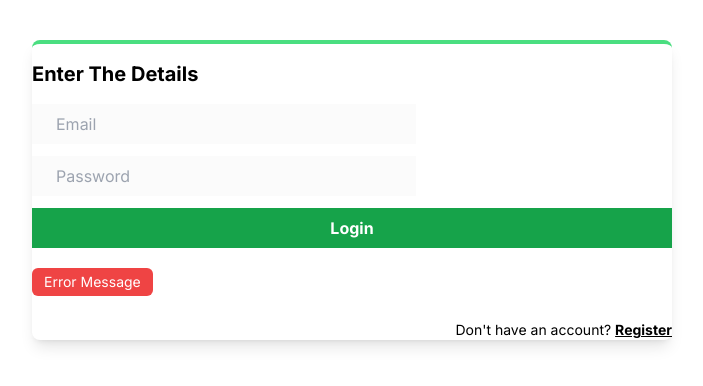
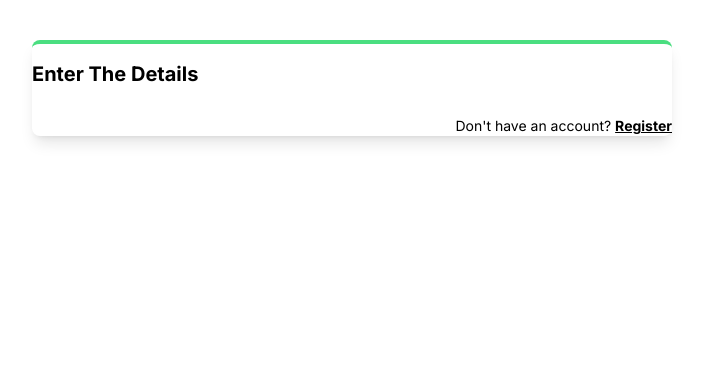
Before and after one commit to adarshdabral/vakeel, a Next.js app: page / in a window 1280 px wide. Shown: the top 386 px of the page, without its empty margins (288-991 px from the left). Built offline with nearby package versions, Linux system fonts and the light colour scheme.

Commit message:
Update LoginForm.tsx

```diff
--- a/src/components/LoginForm.tsx
+++ b/src/components/LoginForm.tsx
@@ -6,10 +6,10 @@ export default function LoginForm() {
             <div className="shadow-lg rounded-lg border-t-4 border-green-400 w-1/2 mx-auto my-10">
                 <h1 className="text-xl font-bold my-4">Enter The Details</h1>
                 <form className="flex flex-col gap-3">
-                    <input type="text" placeholder="Email" />
+{/*                     <input type="text" placeholder="Email" />
                     <input type="password" placeholder="Password" />
                     <button className="bg-green-600 text-white font-bold cursor-pointer px-6 py-2">Login</button>
-                    <div className="bg-red-500 text-white w-fit text-sm py-1 px-3 rounded-md mt-2">Error Message</div>
+                    <div className="bg-red-500 text-white w-fit text-sm py-1 px-3 rounded-md mt-2">Error Message</div> */}
                     <Link className="text-sm mt-3 text-right" href="/register">
                         Don&apos;t have an account? <span className="underline font-bold">Register</span>
                     </Link>
```
